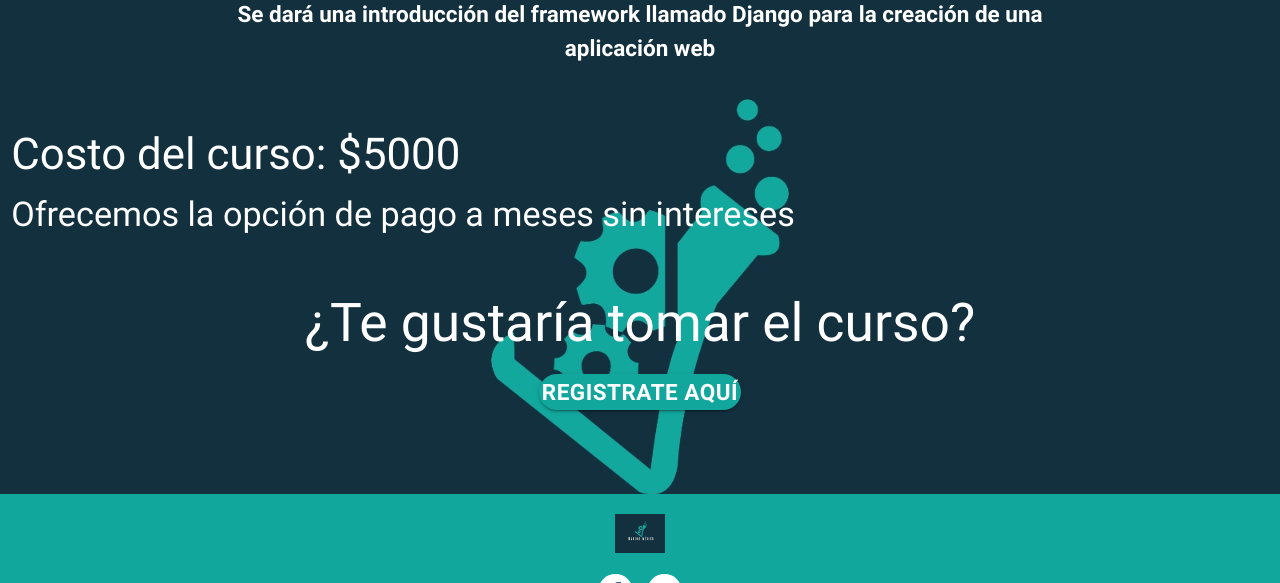
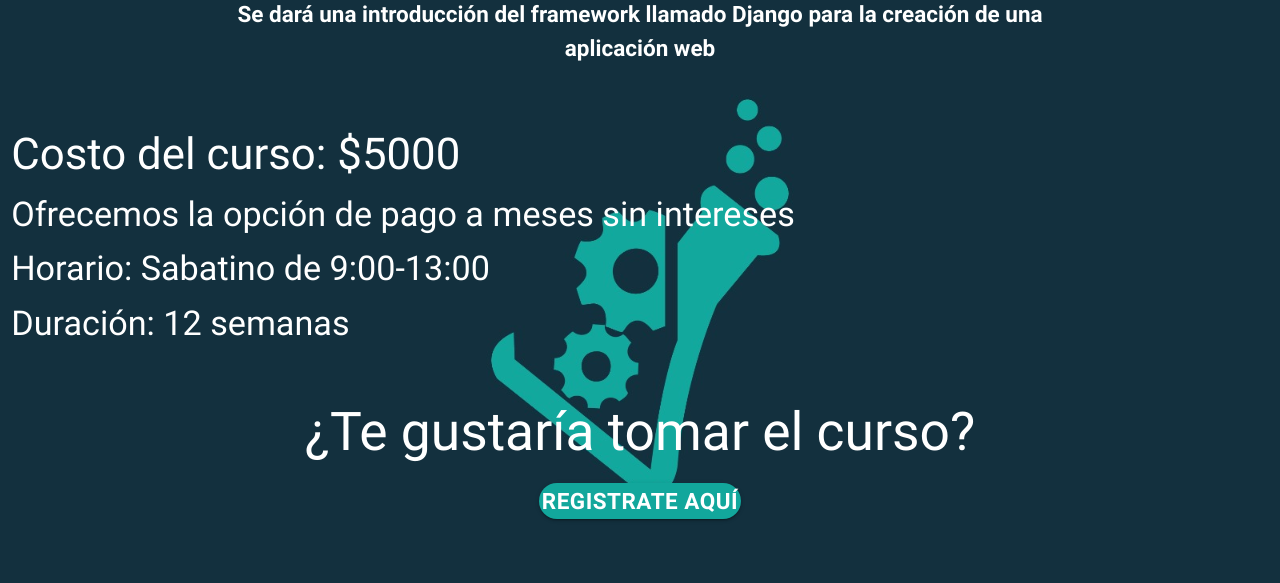
Before and after one commit to MakingMexico/Web_Page, a Django app: page /python/ in a window 1280 px wide. Shown: the part 1256-1839 px from the top of the page. Run offline with Django 3.2, Linux system fonts and the light colour scheme; some libraries are stand-ins or nearby versions.

Commit message:
Add schedule

```diff
--- a/templates/python.html
+++ b/templates/python.html
@@ -38,6 +38,8 @@
         <div class="col s12 left">
            	<h3>Costo del curso: $5000</h3>
            	<h4>Ofrecemos la opción de pago a meses sin intereses</h4>
+           	<h4>Horario: Sabatino de 9:00-13:00</h4>
+           	<h4>Duración: 12 semanas</h4>
         </div>
     </div>
     <div class="row">
```
